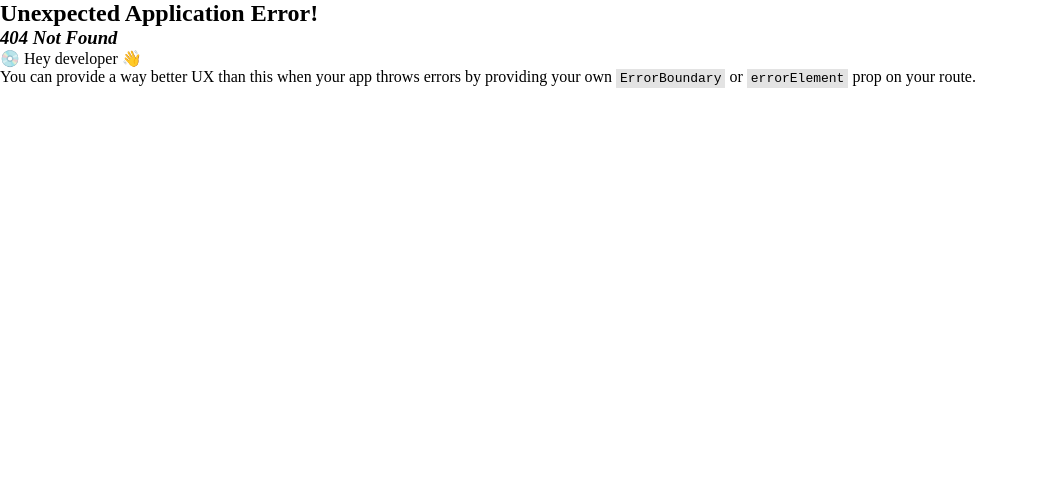
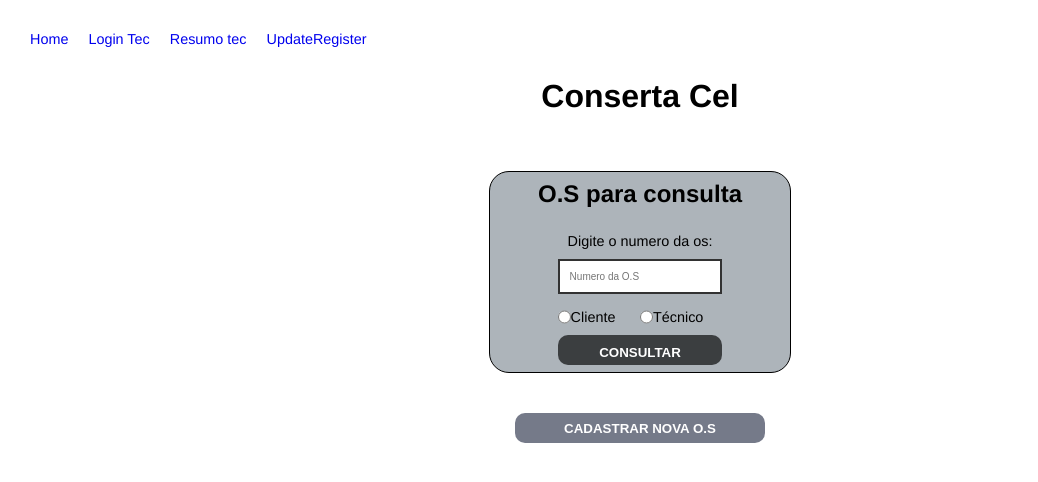
Before and after one commit to renatoboucas/gerador-de-os, a React (Create React App) app: page / in a window 1280 px wide. Before the commit this address had no page. Shown: the top 482 px of the page, without its empty margins (0-1038 px from the left). Built offline with nearby package versions, Linux system fonts and the light colour scheme; the HTML template or start-up script is replaced by a standard one.

Commit message:
Update Css and organize  HTML

```diff
--- a/src/App.js
+++ b/src/App.js
@@ -1,4 +1,5 @@
 import { Outlet } from "react-router-dom"
+import Header from "./components/Header";
 
 function App() {
   return (
--- a/src/components/Header.jsx
+++ b/src/components/Header.jsx
@@ -1,16 +1,23 @@
 import React from "react";
 import './style.css'
+import { Link } from "react-router-dom";
 
- const Header = () => {
+const Header = () => {
   return (
     <div class="header">
-      <header>
-        <ul>
-          <li><a href="">Home</a></li>
-          <li><a href="">Ordem de serviço</a></li>
-          <li><a href="">Contato</a></li>
-        </ul>
-      </header>
+          <ul>
+            <li>
+              <Link to={"/"}>Home</Link>
+            </li>
+            <li>
+              <Link to={"/logintecnico"}>Login Tec</Link>
+            </li>
+            <li>
+              <Link to={"/resumotecnico"}>Resumo tec</Link>
+            </li>
+            <li>
+              <Link to={"/UpdateRegister"}>UpdateRegister</Link></li>
+          </ul>
     </div>
   );
 };
--- a/src/components/box/Box1.jsx
+++ b/src/components/box/Box1.jsx
@@ -9,6 +9,7 @@ export const Box1 = (props) => {
         <form>
           <label class="label-digite" for="os">Digite o numero da os:</label>
           <input type="text" id="os" placeholder="Numero da O.S" />
+          <div className="inputs ">
             <div className="inputs">
               <input type="radio" value="cliente" name="consulta" id="cliente" />
               <label for="" id="cliente">Cliente</label>
@@ -17,7 +18,8 @@ export const Box1 = (props) => {
               <input type="radio" value="tecnico" name="consulta" />
               <label for="" id="cliente">Técnico</label>
             </div>
-          <a href="#"><button>Consultar</button></a>
+          </div>
+          <input type="submit" value="Consultar" />
         </form>
       </div>
     </div>
--- a/src/components/box/Box2.jsx
+++ b/src/components/box/Box2.jsx
@@ -1,6 +1,6 @@
 import React from "react";
-import Header from "../Header";
 import '../style.css'
+import { Link } from "react-router-dom";
 
 export const Box2 = (props) => {
   return (
@@ -27,8 +27,8 @@ export const Box2 = (props) => {
             </div>
             <textarea nameName="" id="" cols="35" rows="12">{props.description}</textarea>
             <div class="button">
-              <a href=""><button>Editar</button></a>
-              <a href="./index.html"><button>Voltar</button></a>
+              <a href=""><Link to={"/UpdateRegister"}><button>Editar</button></Link></a>
+              <a href="./index.html"><Link to={"/home"}><button>Voltar</button></Link></a>
             </div>
           </div>
         </div>
--- a/src/components/home/home.jsx
+++ b/src/components/home/home.jsx
@@ -2,16 +2,19 @@ import React from "react";
 import { Box1 } from "../box/Box1";
 import Header from "../Header";
 import '../style.css'
+import { Link } from "react-router-dom";
 
 export const Home = () => {
   return (
     <div>
-      <Header />
-      <div className="container">
-        <h1>Conserta Cel</h1>
+      <nav>
+        <Header />
+      </nav>
+      <h1>Conserta Cel</h1>
+      <div className="form">
         <Box1 titulo="O.S para consulta" />
-        <button className="cadastrar">Cadastrar nova O.S</button>
       </div>
+      <Link to={"/register"}><button className="cadastrar">Cadastrar nova O.S</button></Link>
     </div>
   );
 };
--- a/src/components/loginTecnico/resumoTecnico.jsx
+++ b/src/components/loginTecnico/resumoTecnico.jsx
@@ -1,11 +1,13 @@
 import React from "react";
 import { Box2 } from "../box/Box2";
+import Header from "../Header";
 
 
 
 export const ResumoTecnico = () => {
   return (
     <div>
+      <Header/>
       <div className="justify-app">
         <Box2 name="Renato Bouças"
           device="iPhone 13 pro max 256gb"
--- a/src/components/style.css
+++ b/src/components/style.css
@@ -1,14 +1,49 @@
-*{
+* {
   margin: 0px;
   padding: 0px;
+  border: none;
 }
-.justify-app{
+
+textarea:focus,
+input:focus {
+  outline: none;
+  border: 2px solid #08558b
+}
+
+
+input {
+  border: 2px solid #323232;
+  padding: 10px;
+}
+
+a,
+label {
+  font-size: .9rem;
+}
+
+a:hover {
+  color: #08558b
+}
+
+body {
+  font-size: 1em;
+  font-family: Helvetica, sans-serif;
+  text-align: center;
+}
+
+.justify-app {
   display: flex;
   justify-content: space-around;
 }
-h1{
+
+h1 {
   margin-bottom: 35px;
 }
+
+h2 {
+  text-align: left;
+}
+
 ul {
   list-style-type: none;
   display: flex;
@@ -17,6 +52,18 @@ ul {
 
 li {
   padding: 10px;
+}
+
+.inputs {
+  display: flex;
+  text-align: left;
+  width: 100%;
+}
+
+#os {
+  margin-bottom: 15px;
+  font-size: 10px;
+
 }
 
 a {
@@ -32,15 +79,18 @@ a {
 }
 
 .box {
+  margin-top: 7vh;
+  margin-left: auto;
+  margin-right: auto;
   width: 300px;
   height: 200px;
-  background: #D9D9D9;
+  background: #adb4ba;
   display: flex;
   flex-direction: column;
   align-items: center;
   justify-content: space-around;
-  border-radius: 10%;
-  border: 2px solid black;
+  border-radius: 20px;
+  border: 1px solid black;
 }
 
 form {
@@ -53,16 +103,49 @@ form {
   padding: 10px;
 }
 
-.inputs {
-  display: inline-block;
-}
-
 button {
   margin-top: 15px;
 }
+
+input[type="submit"] {
+  text-align: center;
+  text-transform: uppercase;
+  font-weight: bold;
+  border: none;
+  height: 30px;
+  margin-top: 10px;
+  border-radius: 10px;
+  color: #fff;
+  background-color: #3b3e40;
+  cursor: pointer;
+
+}
+
+input[type="submit"]:hover {
+  background-color: #1b223c;
+  transition: .3s;
+}
+
 .cadastrar {
-  margin-top: 30px;
+  text-align: center;
+  text-transform: uppercase;
+  font-weight: bold;
+  border: none;
+  height: 30px;
+  width: 250px;
+  margin-top: 40px;
+  border-radius: 10px;
+  color: #fff;
+  background-color: #1b223c;
+  cursor: pointer;
+  opacity: 0.6;
 }
+
+.cadastrar:hover {
+  opacity: 1;
+  transition: .3s;
+}
+
 .box1 {
   width: 275px;
   height: 400px;
--- a/src/index.js
+++ b/src/index.js
@@ -13,7 +13,7 @@ const router = createBrowserRouter([
     element: <App />,
     children: [
       {
-        path: "/home",
+        path: "/",
         element: <Home />
       }, {
         path: "/logintecnico",
```
Lines whose indentation alone changed are shown as unchanged.
